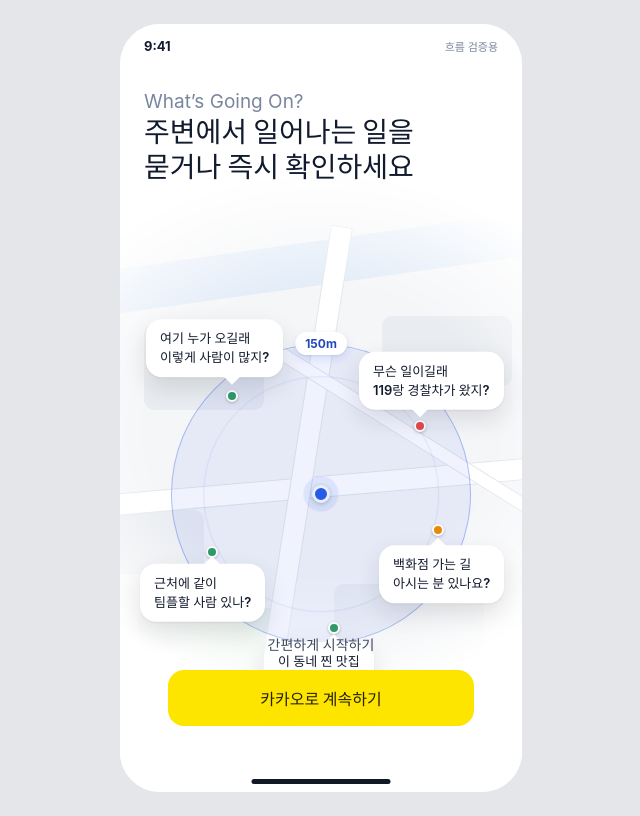
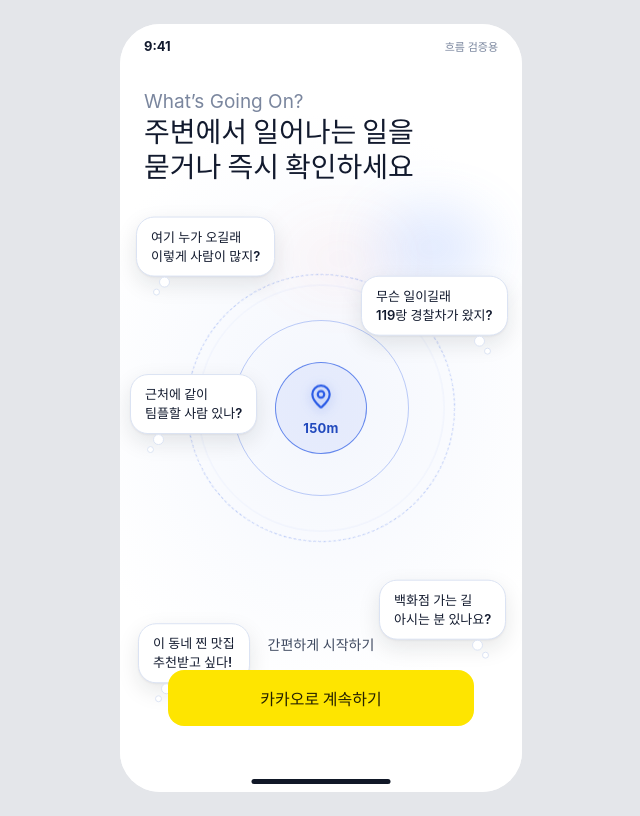
Before and after one commit to WGO-What-s-Going-On/Frontend, a React (Vite) app: page / in a window 1280 px wide. Shown: the whole page, without its empty margins (319-959 px from the left). Built offline with nearby package versions, Linux system fonts and the light colour scheme; a web font is replaced by a local one.

Commit message:
Revert "로그인 첫 화면을 밝은 동네 지도 연출로 새로 구성"
This reverts commit 97c6f61ef2a2adceabf4e1a156927ca21a87e687.

```diff
--- a/src/design-system.css
+++ b/src/design-system.css
@@ -559,23 +559,27 @@ html { -webkit-tap-highlight-color: transparent; }
 .ux-board-header .ux-sort-filter { margin-right: 17px; }
 
 /* ======================================================================
-   로그인 첫 화면: 밝은 동네 지도 + 반경 150m + 원 안 사람들의 질문
-   좌표는 402px 화면 기준. 사람 점(dot)이 기준점이고 말풍선은 점에 꼬리를 대고 뜬다.
+   로그인 첫 화면: 반경 150m + 사람들의 질문 말풍선 (밝은 배경)
    ====================================================================== */
-.login-scene-shell,
-.login-scene-shell .status-bar,
-.login-scene-screen { color: var(--c-ink); background: #fff; }
-.login-scene-shell .status-bar { background: transparent; }
-.login-scene-screen > .eyebrow.blue { color: var(--c-mute) !important; }
-.login-scene-screen .hero { color: var(--c-ink); }
-.login-scene-screen .start-card {
+.login-night-shell,
+.login-night-shell .status-bar,
+.login-night-screen {
+  color: var(--c-ink);
+  background:
+    radial-gradient(90% 55% at 50% 50%, #f3f6fd 0%, rgba(255, 255, 255, 0) 70%),
+    #fff;
+}
+.login-night-shell .status-bar { background: transparent; color: var(--c-ink); }
+.login-night-screen > .eyebrow.blue { color: var(--c-mute) !important; }
+.login-night-screen .hero { color: var(--c-ink); }
+.login-night-screen .start-card {
   border: 0 !important;
   background: transparent !important;
   box-shadow: none !important;
 }
-.login-scene-screen .start-card h3 { margin: 0; color: var(--c-body); text-align: center; font-size: 14px; font-weight: 500; }
+.login-night-screen .start-card h3 { margin: 0; color: var(--c-body); text-align: center; font-size: 14px; font-weight: 500; }
 
-.login-scene {
+.login-night {
   position: absolute;
   z-index: 0;
   inset: 0;
@@ -583,190 +587,119 @@ html { -webkit-tap-highlight-color: transparent; }
   pointer-events: none;
 }
 
-/* 동네 지도: 가운데만 또렷하고 위(제목)·아래(버튼)로 갈수록 흰 바탕에 녹아든다 */
-.scene-map {
+/* 멀리서 번지는 사이렌 불빛 (밝은 배경에서는 아주 옅게) */
+.night-light {
   position: absolute;
-  inset: 0;
-  background: #f5f6f8;
-  -webkit-mask-image: radial-gradient(78% 34% at 50% 53%, #000 55%, transparent 100%);
-  mask-image: radial-gradient(78% 34% at 50% 53%, #000 55%, transparent 100%);
+  border-radius: 50%;
+  filter: blur(30px);
 }
-.scene-map i { position: absolute; display: block; }
-.scene-block { border-radius: 10px; background: #e9ecf0; }
-.scene-block-a { top: 300px; left: 24px; width: 120px; height: 86px; }
-.scene-block-b { top: 292px; left: 262px; width: 130px; height: 70px; }
-.scene-block-c { top: 560px; left: 214px; width: 150px; height: 96px; }
-.scene-block-d { top: 486px; left: -20px; width: 104px; height: 64px; }
-.scene-park { top: 584px; left: 18px; width: 150px; height: 92px; border-radius: 14px; background: #e1efe4; }
-.scene-river { top: 214px; left: -40px; width: 520px; height: 44px; background: #e3ecf8; transform: rotate(-8deg); }
-.scene-road { height: 20px; background: #fff; box-shadow: 0 0 0 1px #e3e6eb; }
-.scene-road-a { top: 452px; left: -40px; width: 500px; transform: rotate(-5deg); }
-.scene-road-b { top: 200px; left: 168px; width: 20px; height: 560px; transform: rotate(9deg); }
-.scene-road-c { top: 404px; left: 120px; width: 340px; height: 12px; transform: rotate(32deg); }
+.night-light-red { top: 200px; left: 40%; width: 120px; height: 70px; background: #ff6b6b; animation: night-siren-red 1.6s ease-in-out infinite; }
+.night-light-blue { top: 190px; left: 64%; width: 110px; height: 66px; background: #5b8cff; animation: night-siren-blue 1.6s ease-in-out infinite; }
+.night-light-warm,
+.night-light-warm-two { display: none; }
+@keyframes night-siren-red { 0%, 100% { opacity: .22; } 50% { opacity: .05; } }
+@keyframes night-siren-blue { 0%, 100% { opacity: .05; } 50% { opacity: .22; } }
 
-/* 반경 150m: 연한 파랑 원 + 바깥으로 퍼지는 신호 */
-.scene-radius {
-  position: absolute;
-  top: 470px;
-  left: 201px;
-  width: 300px;
-  height: 300px;
-  border: 1.5px solid rgba(43, 92, 230, .35);
-  border-radius: 50%;
-  background: rgba(43, 92, 230, .07);
-  transform: translate(-50%, -50%);
-}
-.scene-scan {
+/* 반경 150m: 가운데 내 위치(파랑)와 동심원 */
+.night-radius {
   position: absolute;
   top: 50%;
   left: 50%;
-  width: 40px;
-  height: 40px;
-  border: 1.5px solid rgba(43, 92, 230, .5);
+  width: 0;
+  height: 0;
+}
+.night-ring {
+  position: absolute;
+  top: 50%;
+  left: 50%;
   border-radius: 50%;
   transform: translate(-50%, -50%);
-  animation: scene-scan 3.5s ease-out infinite;
 }
-@keyframes scene-scan {
-  0% { width: 40px; height: 40px; opacity: .9; }
-  100% { width: 300px; height: 300px; opacity: 0; }
+.night-ring-inner { width: 92px; height: 92px; border: 1.5px solid rgba(43, 92, 230, .7); background: rgba(43, 92, 230, .07); }
+.night-ring-middle { width: 176px; height: 176px; border: 1px solid rgba(43, 92, 230, .3); }
+.night-ring-outer { width: 268px; height: 268px; border: 1px dashed rgba(43, 92, 230, .3); animation: night-ring-turn 40s linear infinite; }
+.night-ring-scan { width: 92px; height: 92px; border: 1.5px solid rgba(43, 92, 230, .55); animation: night-scan 3.2s ease-out infinite; }
+@keyframes night-ring-turn { to { transform: translate(-50%, -50%) rotate(360deg); } }
+@keyframes night-scan {
+  0% { width: 92px; height: 92px; opacity: .9; }
+  100% { width: 268px; height: 268px; opacity: 0; }
 }
-.scene-radius small {
+.night-pin {
   position: absolute;
-  top: -13px;
-  left: 50%;
-  padding: 4px 10px;
+  top: -22px;
+  left: -13px;
+  color: var(--c-accent);
+  filter: drop-shadow(0 2px 6px rgba(43, 92, 230, .35));
+  animation: night-pin-float 3.2s ease-in-out infinite;
+}
+@keyframes night-pin-float { 0%, 100% { transform: translateY(0); } 50% { transform: translateY(-4px); } }
+.night-radius small {
+  position: absolute;
+  top: 12px;
+  left: 0;
+  transform: translateX(-50%);
   color: var(--c-accent-press);
-  border-radius: 999px;
-  background: #fff;
-  box-shadow: 0 1px 2px rgba(23, 25, 30, .08), 0 4px 10px rgba(43, 92, 230, .14);
-  font-size: 12px;
+  font-size: 13px;
   font-weight: 700;
-  transform: translateX(-50%);
+  letter-spacing: .02em;
 }
 
-/* 내 위치: 지도 앱처럼 흰 테두리 파란 점 + 숨 쉬는 후광 */
-.scene-me {
-  position: absolute;
-  top: 470px;
-  left: 201px;
-  width: 18px;
-  height: 18px;
-  border: 3px solid #fff;
-  border-radius: 50%;
-  background: var(--c-accent);
-  box-shadow: 0 1px 4px rgba(23, 25, 30, .25);
-  transform: translate(-50%, -50%);
-}
-.scene-me::before {
-  content: '';
-  position: absolute;
-  inset: -12px;
-  border-radius: 50%;
-  background: rgba(43, 92, 230, .18);
-  animation: scene-me-breathe 2.4s ease-in-out infinite;
-}
-@keyframes scene-me-breathe { 0%, 100% { transform: scale(.7); opacity: .9; } 50% { transform: scale(1.15); opacity: .35; } }
-
-/* 원 안의 사람들: 점이 먼저 생기고, 그 점에서 말풍선이 떠오른다 */
-.scene-person { --tone: var(--c-mute); position: absolute; width: 0; height: 0; }
-.scene-person.tone-urgent { --tone: var(--c-urgent); }
-.scene-person.tone-help { --tone: var(--c-help); }
-.scene-person.tone-news { --tone: var(--c-news); }
-.scene-dot {
-  position: absolute;
-  top: -6px;
-  left: -6px;
-  width: 12px;
-  height: 12px;
-  border: 2.5px solid #fff;
-  border-radius: 50%;
-  background: var(--tone);
-  box-shadow: 0 1px 3px rgba(23, 25, 30, .25);
-  opacity: 0;
-  animation: 7s ease-out infinite both;
-}
-.scene-bubble {
+/* 질문 말풍선: 차례로 떠오르고(0.4초 간격), 떠 있는 동안 둥둥, 마지막엔 함께 사라진다 (7초 주기) */
+.night-bubble {
   position: absolute;
   opacity: 0;
   animation: 7s ease-in-out infinite both;
 }
-.scene-bubble > span {
-  position: relative;
+.night-bubble > span {
   display: block;
   padding: 10px 14px;
   color: var(--c-ink);
-  border-radius: 16px;
+  border: 1px solid var(--c-line);
+  border-radius: 18px;
   background: #fff;
-  box-shadow: 0 1px 2px rgba(23, 25, 30, .06), 0 10px 24px rgba(23, 25, 30, .12);
+  box-shadow: 0 1px 2px rgba(23, 25, 30, .05), 0 8px 22px rgba(23, 25, 30, .1);
   font-size: 13px;
   font-weight: 600;
   line-height: 1.45;
   white-space: nowrap;
-  animation: scene-float 3.4s ease-in-out infinite;
+  animation: night-bubble-float 3.4s ease-in-out infinite;
 }
-/* 말풍선 꼬리: 사람 점 쪽을 가리키는 작은 삼각형 */
-.scene-bubble > span::after {
+/* 말풍선 꼬리: 말하는 사람 쪽으로 작은 점 두 개 */
+.night-bubble > span::before,
+.night-bubble > span::after {
   content: '';
   position: absolute;
-  left: var(--tail, auto);
-  right: var(--tail-right, auto);
-  width: 12px;
-  height: 12px;
+  border: 1px solid var(--c-line);
+  border-radius: 50%;
   background: #fff;
-  transform: rotate(45deg);
 }
-.scene-person.above .scene-bubble { bottom: 14px; }
-.scene-person.below .scene-bubble { top: 14px; }
+.night-bubble > span::before { width: 9px; height: 9px; bottom: -12px; left: 22px; }
+.night-bubble > span::after { width: 5px; height: 5px; bottom: -20px; left: 16px; }
+.night-bubble-siren > span::before,
+.night-bubble-lost > span::before { left: auto; right: 22px; }
+.night-bubble-siren > span::after,
+.night-bubble-lost > span::after { left: auto; right: 16px; }
 
-/* 위치: 점 기준. 말풍선은 점 위(above) 또는 아래(below)에, 꼬리는 점을 가리킨다 */
-.scene-person-crowd { top: 372px; left: 112px; }
-.scene-person-crowd .scene-bubble { bottom: 16px; left: -86px; --tail: 80px; }
-.scene-person-siren { top: 402px; left: 300px; }
-.scene-person-siren .scene-bubble { bottom: 16px; right: -84px; --tail-right: 78px; }
-.scene-person-team { top: 528px; left: 92px; }
-.scene-person-team .scene-bubble { top: 16px; left: -72px; --tail: 66px; }
-.scene-person-lost { top: 506px; left: 318px; }
-.scene-person-lost .scene-bubble { top: 16px; right: -66px; --tail-right: 60px; }
-.scene-person-food { top: 604px; left: 214px; }
-.scene-person-food .scene-bubble { top: 16px; left: -70px; --tail: 64px; }
-.scene-person-crowd .scene-bubble > span::after,
-.scene-person-siren .scene-bubble > span::after { bottom: -5px; }
-.scene-person-team .scene-bubble > span::after,
-.scene-person-lost .scene-bubble > span::after,
-.scene-person-food .scene-bubble > span::after { top: -5px; }
+.night-bubble-crowd { top: 196px; left: 16px; animation-name: night-bubble-1; }
+.night-bubble-siren { top: 252px; right: 14px; animation-name: night-bubble-2; }
+.night-bubble-lost { top: 560px; right: 16px; animation-name: night-bubble-3; }
+.night-bubble-food { top: 600px; left: 18px; animation-name: night-bubble-4; }
+.night-bubble-team { top: 356px; left: 10px; animation-name: night-bubble-5; }
+.night-bubble-crowd > span { animation-delay: -.4s; }
+.night-bubble-siren > span { animation-delay: -1.6s; }
+.night-bubble-lost > span { animation-delay: -2.4s; }
+.night-bubble-food > span { animation-delay: -.9s; }
+.night-bubble-team > span { animation-delay: -2.9s; }
 
-.scene-person-crowd .scene-dot { animation-name: scene-dot-1; }
-.scene-person-crowd .scene-bubble { animation-name: scene-bubble-1; transform-origin: 86px 100%; }
-.scene-person-siren .scene-dot { animation-name: scene-dot-2; }
-.scene-person-siren .scene-bubble { animation-name: scene-bubble-2; transform-origin: calc(100% - 84px) 100%; }
-.scene-person-team .scene-dot { animation-name: scene-dot-3; }
-.scene-person-team .scene-bubble { animation-name: scene-bubble-3; transform-origin: 72px 0; }
-.scene-person-lost .scene-dot { animation-name: scene-dot-4; }
-.scene-person-lost .scene-bubble { animation-name: scene-bubble-4; transform-origin: calc(100% - 66px) 0; }
-.scene-person-food .scene-dot { animation-name: scene-dot-5; }
-.scene-person-food .scene-bubble { animation-name: scene-bubble-5; transform-origin: 70px 0; }
-
-.scene-person-crowd .scene-bubble > span { animation-delay: -.4s; }
-.scene-person-siren .scene-bubble > span { animation-delay: -1.6s; }
-.scene-person-team .scene-bubble > span { animation-delay: -2.6s; }
-.scene-person-lost .scene-bubble > span { animation-delay: -.9s; }
-.scene-person-food .scene-bubble > span { animation-delay: -2.1s; }
-
-@keyframes scene-float { 0%, 100% { transform: translateY(0); } 50% { transform: translateY(-5px); } }
-/* 7초 주기, 1% = 70ms. 사람마다 0.4초씩 늦게 나타나고, 사라지는 구간(86%~93%)은 모두 같다 */
-@keyframes scene-dot-1 { 0%, 1%, 93%, 100% { opacity: 0; transform: scale(.3); } 4%, 86% { opacity: 1; transform: none; } }
-@keyframes scene-dot-2 { 0%, 7%, 93%, 100% { opacity: 0; transform: scale(.3); } 10%, 86% { opacity: 1; transform: none; } }
-@keyframes scene-dot-3 { 0%, 13%, 93%, 100% { opacity: 0; transform: scale(.3); } 16%, 86% { opacity: 1; transform: none; } }
-@keyframes scene-dot-4 { 0%, 19%, 93%, 100% { opacity: 0; transform: scale(.3); } 22%, 86% { opacity: 1; transform: none; } }
-@keyframes scene-dot-5 { 0%, 25%, 93%, 100% { opacity: 0; transform: scale(.3); } 28%, 86% { opacity: 1; transform: none; } }
-@keyframes scene-bubble-1 { 0%, 3%, 93%, 100% { opacity: 0; transform: scale(.6); } 8%, 86% { opacity: 1; transform: none; } }
-@keyframes scene-bubble-2 { 0%, 9%, 93%, 100% { opacity: 0; transform: scale(.6); } 14%, 86% { opacity: 1; transform: none; } }
-@keyframes scene-bubble-3 { 0%, 15%, 93%, 100% { opacity: 0; transform: scale(.6); } 20%, 86% { opacity: 1; transform: none; } }
-@keyframes scene-bubble-4 { 0%, 21%, 93%, 100% { opacity: 0; transform: scale(.6); } 26%, 86% { opacity: 1; transform: none; } }
-@keyframes scene-bubble-5 { 0%, 27%, 93%, 100% { opacity: 0; transform: scale(.6); } 32%, 86% { opacity: 1; transform: none; } }
+@keyframes night-bubble-float { 0%, 100% { transform: translateY(0); } 50% { transform: translateY(-6px); } }
+/* 1% = 70ms. 등장 시점만 다르고 사라지는 구간(86%~93%)은 모두 같다 */
+@keyframes night-bubble-1 { 0%, 2%, 93%, 100% { opacity: 0; transform: translateY(10px) scale(.94); } 8%, 86% { opacity: 1; transform: none; } }
+@keyframes night-bubble-2 { 0%, 8%, 93%, 100% { opacity: 0; transform: translateY(10px) scale(.94); } 14%, 86% { opacity: 1; transform: none; } }
+@keyframes night-bubble-3 { 0%, 14%, 93%, 100% { opacity: 0; transform: translateY(10px) scale(.94); } 20%, 86% { opacity: 1; transform: none; } }
+@keyframes night-bubble-4 { 0%, 20%, 93%, 100% { opacity: 0; transform: translateY(10px) scale(.94); } 26%, 86% { opacity: 1; transform: none; } }
+@keyframes night-bubble-5 { 0%, 26%, 93%, 100% { opacity: 0; transform: translateY(10px) scale(.94); } 32%, 86% { opacity: 1; transform: none; } }
 
 @media (prefers-reduced-motion: reduce) {
-  .scene-dot, .scene-bubble { opacity: 1; animation: none; }
-  .scene-bubble > span, .scene-scan, .scene-me::before { animation: none; }
+  .night-bubble { opacity: 1; animation: none; }
+  .night-bubble > span, .night-pin, .night-ring-outer, .night-ring-scan, .night-light { animation: none; }
 }
--- a/src/features/auth/AuthScreens.tsx
+++ b/src/features/auth/AuthScreens.tsx
@@ -1,34 +1,36 @@
+import { MapPin } from 'lucide-react'
 import { AppShell } from '../../components/layout/AppShell'
 import { Button } from '../../components/ui/Button'
 import { useApp } from '../../context/AppContext'
 
-// 첫 화면 연출: 밝은 동네 지도 위 반경 150m. 원 안에 있는 사람들이 차례로 궁금한 걸 묻는다.
-// 사람 점이 먼저 나타나고 그 점에서 말풍선이 떠올라 둥둥 떠 있다가, 함께 사라지고 다시 반복된다.
-// tone: 긴급(빨강)·도움(주황)·동네(초록) — 사람 점 색으로 어떤 이야기인지 구분한다.
-const people = [
-  { id: 'crowd', tone: 'news', text: <>여기 누가 오길래<br/>이렇게 사람이 많지?</> },
-  { id: 'siren', tone: 'urgent', text: <>무슨 일이길래<br/>119랑 경찰차가 왔지?</> },
-  { id: 'team', tone: 'news', text: <>근처에 같이<br/>팀플할 사람 있나?</> },
-  { id: 'lost', tone: 'help', text: <>백화점 가는 길<br/>아시는 분 있나요?</> },
-  { id: 'food', tone: 'news', text: <>이 동네 찐 맛집<br/>추천받고 싶다!</> },
+// 첫 화면 연출: 밤거리 사건 현장에서 반경 150m 사람들이 궁금한 걸 묻는 장면.
+// 말풍선은 차례로 떠올라 둥둥 떠 있다가 함께 사라지고, 다시 반복된다.
+const bubbles = [
+  { id: 'crowd', text: <>여기 누가 오길래<br/>이렇게 사람이 많지?</> },
+  { id: 'siren', text: <>무슨 일이길래<br/>119랑 경찰차가 왔지?</> },
+  { id: 'lost', text: <>백화점 가는 길<br/>아시는 분 있나요?</> },
+  { id: 'food', text: <>이 동네 찐 맛집<br/>추천받고 싶다!</> },
+  { id: 'team', text: <>근처에 같이<br/>팀플할 사람 있나?</> },
 ]
 
 export function LoginScreen() {
   const { go } = useApp()
-  return <AppShell nav={false} contentClassName="login-screen login-scene-screen" shellClassName="login-shell login-scene-shell">
+  return <AppShell nav={false} contentClassName="login-screen login-night-screen" shellClassName="login-shell login-night-shell">
     <p className="eyebrow blue">What’s Going On?</p><h1 className="hero">주변에서 일어나는 일을<br/>묻거나 즉시 확인하세요</h1>
-    <div className="login-scene" aria-hidden="true">
-      <div className="scene-map">
-        <i className="scene-block scene-block-a"/><i className="scene-block scene-block-b"/><i className="scene-block scene-block-c"/><i className="scene-block scene-block-d"/>
-        <i className="scene-park"/><i className="scene-river"/>
-        <i className="scene-road scene-road-a"/><i className="scene-road scene-road-b"/><i className="scene-road scene-road-c"/>
+    <div className="login-night" aria-hidden="true">
+      <span className="night-light night-light-red"/>
+      <span className="night-light night-light-blue"/>
+      <span className="night-light night-light-warm"/>
+      <span className="night-light night-light-warm-two"/>
+      <div className="night-radius">
+        <i className="night-ring night-ring-outer"/>
+        <i className="night-ring night-ring-middle"/>
+        <i className="night-ring night-ring-inner"/>
+        <i className="night-ring night-ring-scan"/>
+        <span className="night-pin"><MapPin size={26} strokeWidth={2}/></span>
+        <small>150m</small>
       </div>
-      <div className="scene-radius"><i className="scene-scan"/><small>150m</small></div>
-      <span className="scene-me"/>
-      {people.map((person) => <span key={person.id} className={`scene-person scene-person-${person.id} tone-${person.tone}`}>
-        <i className="scene-dot"/>
-        <span className="scene-bubble"><span>{person.text}</span></span>
-      </span>)}
+      {bubbles.map((bubble) => <span key={bubble.id} className={`night-bubble night-bubble-${bubble.id}`}><span>{bubble.text}</span></span>)}
     </div>
     <div className="start-card"><h3>간편하게 시작하기</h3><Button className="kakao" onClick={() => go('home')}>카카오로 계속하기</Button></div>
   </AppShell>
```
